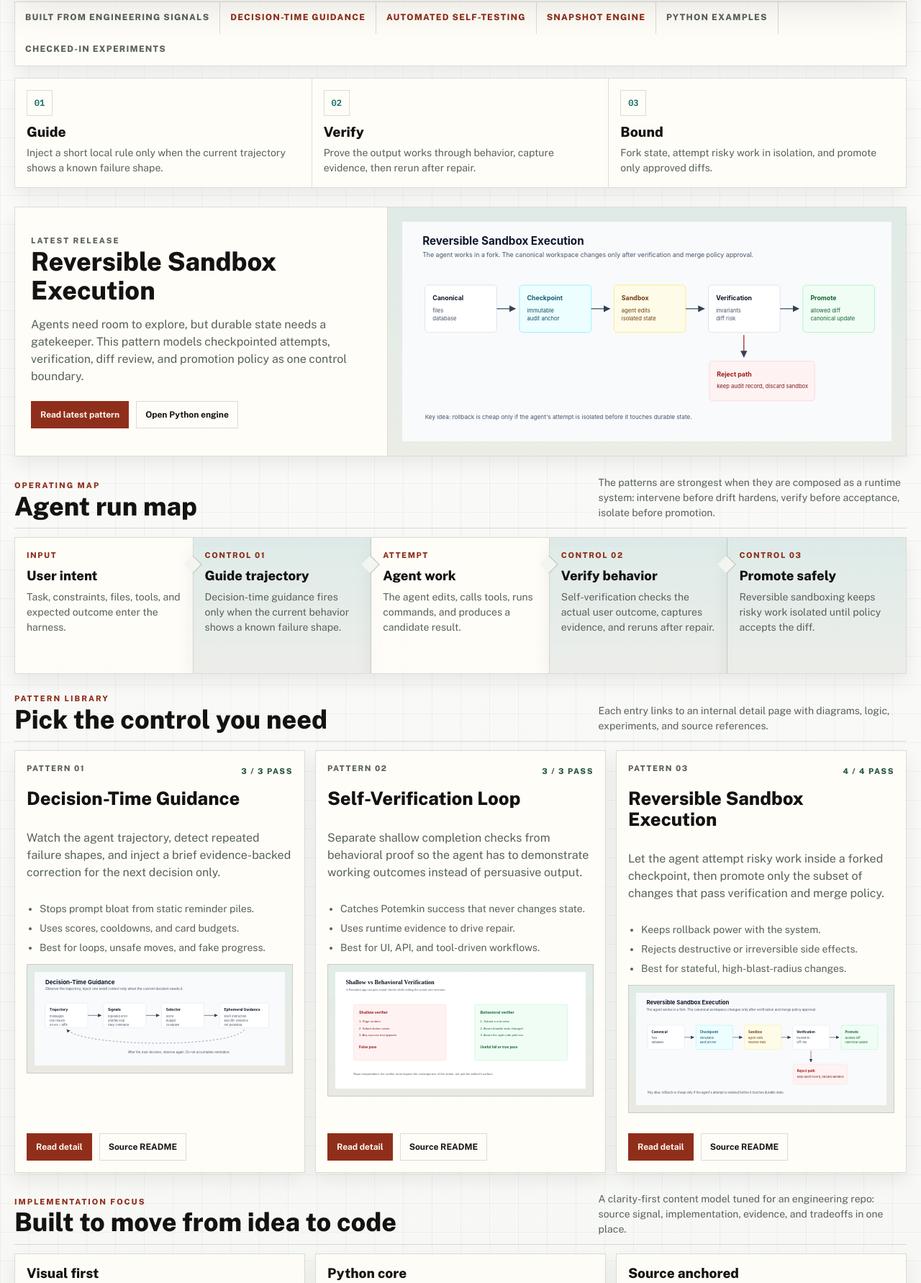
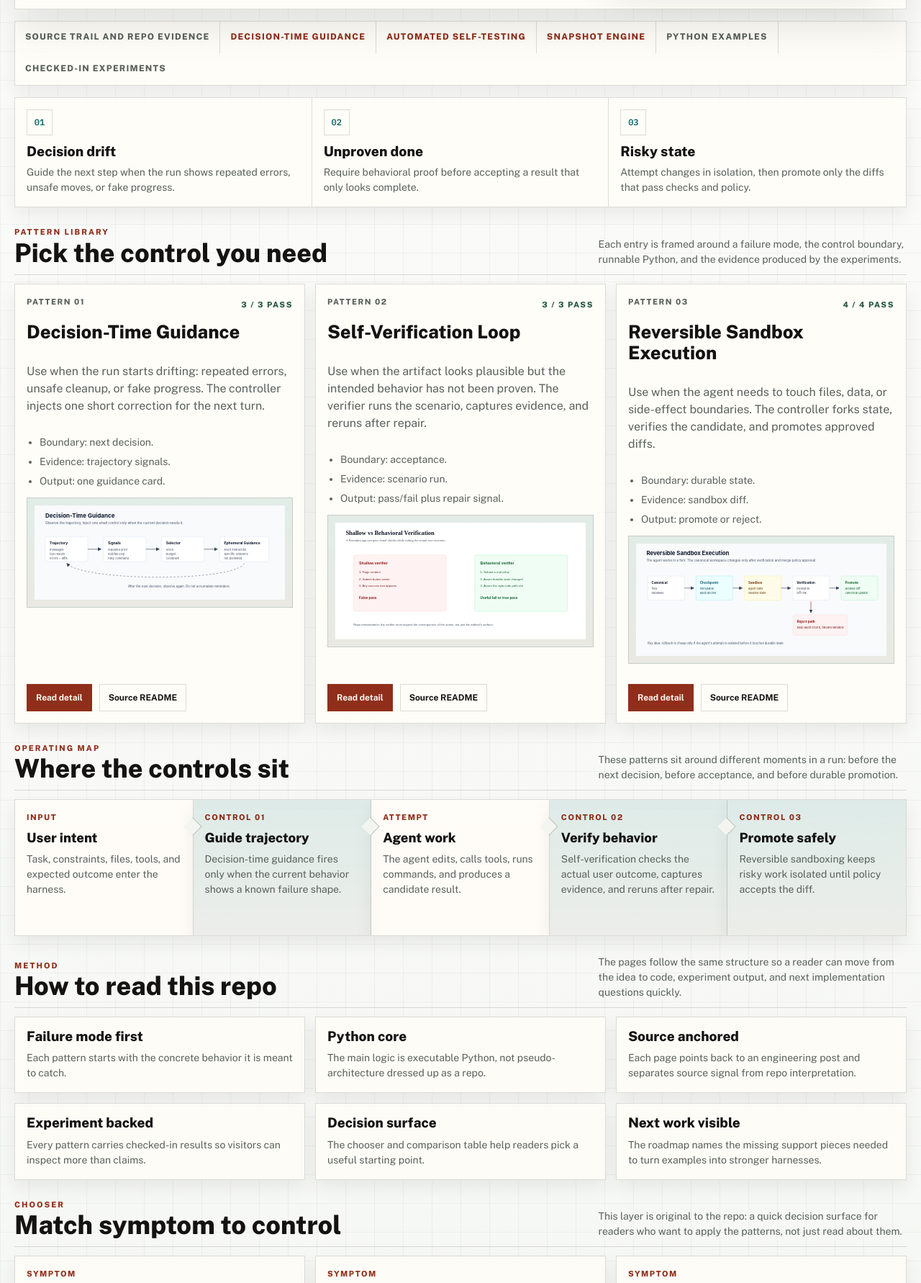
Before and after one commit to sushant-97/agent-system-patterns, a website: page docs/index.html in a window 1280 px wide. Shown: the part 489-2271 px from the top of the page at 72% size. Drawn offline with nearby package versions, Linux system fonts and the light colour scheme.

Commit message:
Refocus main page presentation

```diff
--- a/docs/index.html
+++ b/docs/index.html
@@ -6,7 +6,7 @@
     <title>Agent System Patterns</title>
     <meta
       name="description"
-      content="A compact public catalog of agent reliability patterns: decision-time guidance, self-verification, and reversible sandbox execution."
+      content="A focused field guide to three agent runtime control patterns: decision-time guidance, self-verification, and reversible sandbox execution."
     />
     <link rel="preconnect" href="https://fonts.googleapis.com" />
     <link rel="preconnect" href="https://fonts.gstatic.com" crossorigin />
@@ -23,12 +23,12 @@
         <a class="brand-link" href="https://github.com/sushant-97/agent-system-patterns">agent-system-patterns</a>
       </div>
       <nav class="topnav" aria-label="Primary">
+        <a href="#patterns">Patterns</a>
         <a href="#map">Map</a>
-        <a href="#patterns">Patterns</a>
         <a href="#compare">Compare</a>
-        <a href="#why">Why</a>
+        <a href="#why">Method</a>
+        <a href="#evidence">Results</a>
         <a href="#roadmap">Roadmap</a>
-        <a href="#evidence">Results</a>
         <a href="https://github.com/sushant-97/agent-system-patterns/blob/main/README.md">README</a>
         <a href="https://github.com/sushant-97/agent-system-patterns/blob/main/docs/principles.md">Principles</a>
       </nav>
@@ -39,37 +39,38 @@
         <div class="hero-copy">
           <div class="status-pill">
             <span></span>
-            Now reading: Pattern 03
+            Focused field guide
           </div>
           <p class="eyebrow">Agent System Patterns</p>
-          <h1>Practical controls for reliable agent runs.</h1>
+          <h1>Controls for agent failure modes.</h1>
           <p class="hero-text">
-            A compact catalog of three production-inspired runtime patterns:
-            guide the next decision, verify the result, and bound risky state changes.
+            Three Python-first patterns: guide drifting runs, verify behavior before acceptance,
+            and sandbox risky state changes. Each comes with source notes, diagrams,
+            executable logic, and experiment output.
           </p>
           <div class="hero-actions">
-            <a class="button button-primary" href="#patterns">Explore patterns</a>
-            <a class="button button-secondary" href="https://github.com/sushant-97/agent-system-patterns">Open repository</a>
+            <a class="button button-primary" href="#patterns">Pick a pattern</a>
+            <a class="button button-secondary" href="#compare">Compare controls</a>
           </div>
         </div>
 
         <aside class="hero-aside">
           <div class="metric-grid">
             <article>
-              <span>Patterns</span>
-              <strong>3</strong>
+              <span>Focus</span>
+              <strong>Runtime controls</strong>
             </article>
             <article>
-              <span>Language</span>
+              <span>Examples</span>
               <strong>Python-first</strong>
             </article>
             <article>
-              <span>Basis</span>
-              <strong>Replit engineering</strong>
+              <span>Source trail</span>
+              <strong>Engineering posts</strong>
             </article>
             <article>
-              <span>Checks</span>
-              <strong>10 / 10 pass</strong>
+              <span>Evidence</span>
+              <strong>10 experiment cases</strong>
             </article>
           </div>
           <div class="command-box">
@@ -80,7 +81,7 @@
       </section>
 
       <section class="source-band" aria-label="Engineering source signals">
-        <p>Built from engineering signals</p>
+        <p>Source trail and repo evidence</p>
         <a href="https://replit.com/blog/decision-time-guidance">Decision-time guidance</a>
         <a href="https://replit.com/blog/automated-self-testing">Automated self-testing</a>
         <a href="https://replit.com/blog/inside-replits-snapshot-engine">Snapshot engine</a>
@@ -91,39 +92,111 @@
       <section class="loop-strip" aria-label="Reliability loop">
         <a href="patterns/decision-time-guidance.html">
           <span>01</span>
-          <h2>Guide</h2>
-          <p>Inject a short local rule only when the current trajectory shows a known failure shape.</p>
+          <h2>Decision drift</h2>
+          <p>Guide the next step when the run shows repeated errors, unsafe moves, or fake progress.</p>
         </a>
         <a href="patterns/self-verification-loop.html">
           <span>02</span>
-          <h2>Verify</h2>
-          <p>Prove the output works through behavior, capture evidence, then rerun after repair.</p>
+          <h2>Unproven done</h2>
+          <p>Require behavioral proof before accepting a result that only looks complete.</p>
         </a>
         <a href="patterns/reversible-sandbox-execution.html">
           <span>03</span>
-          <h2>Bound</h2>
-          <p>Fork state, attempt risky work in isolation, and promote only approved diffs.</p>
+          <h2>Risky state</h2>
+          <p>Attempt changes in isolation, then promote only the diffs that pass checks and policy.</p>
         </a>
       </section>
 
-      <section class="section" id="latest">
-        <div class="featured-release">
-          <div class="featured-copy">
-            <p class="eyebrow">Latest Release</p>
-            <h2>Reversible Sandbox Execution</h2>
-            <p>
-              Agents need room to explore, but durable state needs a gatekeeper.
-              This pattern models checkpointed attempts, verification, diff review,
-              and promotion policy as one control boundary.
-            </p>
-            <div class="hero-actions">
-              <a class="button button-primary" href="patterns/reversible-sandbox-execution.html">Read latest pattern</a>
-              <a class="button button-secondary" href="https://github.com/sushant-97/agent-system-patterns/blob/main/patterns/03-reversible-sandbox-execution/sandbox_engine.py">Open Python engine</a>
+      <section class="section" id="patterns">
+        <div class="section-head compact-head">
+          <div>
+            <p class="eyebrow">Pattern Library</p>
+            <h2>Pick the control you need</h2>
+          </div>
+          <p class="section-note">
+            Each entry is framed around a failure mode, the control boundary,
+            runnable Python, and the evidence produced by the experiments.
+          </p>
+        </div>
+
+        <div class="pattern-grid">
+          <article class="pattern-card compact-card">
+            <a class="card-body-link" href="patterns/decision-time-guidance.html" aria-label="Open Decision-Time Guidance">
+              <div class="card-topline">
+                <span class="card-index">Pattern 01</span>
+                <span class="card-status">3 / 3 pass</span>
+              </div>
+              <h3>Decision-Time Guidance</h3>
+              <p>
+                Use when the run starts drifting: repeated errors, unsafe cleanup,
+                or fake progress. The controller injects one short correction for the next turn.
+              </p>
+              <ul class="mini-list">
+                <li>Boundary: next decision.</li>
+                <li>Evidence: trajectory signals.</li>
+                <li>Output: one guidance card.</li>
+              </ul>
+              <figure class="thumb-frame">
+                <img src="https://raw.githubusercontent.com/sushant-97/agent-system-patterns/main/patterns/01-decision-time-guidance/assets/control-loop.svg" alt="Decision-time guidance control loop diagram" />
+              </figure>
+            </a>
+            <div class="card-actions">
+              <a class="button button-primary" href="patterns/decision-time-guidance.html">Read detail</a>
+              <a class="button button-secondary" href="https://github.com/sushant-97/agent-system-patterns/blob/main/patterns/01-decision-time-guidance/README.md">Source README</a>
             </div>
-          </div>
-          <figure class="featured-diagram">
-            <img src="https://raw.githubusercontent.com/sushant-97/agent-system-patterns/main/patterns/03-reversible-sandbox-execution/assets/snapshot-fork-promote.svg" alt="Snapshot fork promote pipeline diagram" />
-          </figure>
+          </article>
+
+          <article class="pattern-card compact-card">
+            <a class="card-body-link" href="patterns/self-verification-loop.html" aria-label="Open Self-Verification Loop">
+              <div class="card-topline">
+                <span class="card-index">Pattern 02</span>
+                <span class="card-status">3 / 3 pass</span>
+              </div>
+              <h3>Self-Verification Loop</h3>
+              <p>
+                Use when the artifact looks plausible but the intended behavior has not been
+                proven. The verifier runs the scenario, captures evidence, and reruns after repair.
+              </p>
+              <ul class="mini-list">
+                <li>Boundary: acceptance.</li>
+                <li>Evidence: scenario run.</li>
+                <li>Output: pass/fail plus repair signal.</li>
+              </ul>
+              <figure class="thumb-frame">
+                <img src="https://raw.githubusercontent.com/sushant-97/agent-system-patterns/main/patterns/02-self-verification-loop/assets/shallow-vs-behavioral.svg" alt="Shallow versus behavioral verification diagram" />
+              </figure>
+            </a>
+            <div class="card-actions">
+              <a class="button button-primary" href="patterns/self-verification-loop.html">Read detail</a>
+              <a class="button button-secondary" href="https://github.com/sushant-97/agent-system-patterns/blob/main/patterns/02-self-verification-loop/README.md">Source README</a>
+            </div>
+          </article>
+
+          <article class="pattern-card compact-card">
+            <a class="card-body-link" href="patterns/reversible-sandbox-execution.html" aria-label="Open Reversible Sandbox Execution">
+              <div class="card-topline">
+                <span class="card-index">Pattern 03</span>
+                <span class="card-status">4 / 4 pass</span>
+              </div>
+              <h3>Reversible Sandbox Execution</h3>
+              <p>
+                Use when the agent needs to touch files, data, or side-effect boundaries.
+                The controller forks state, verifies the candidate, and promotes approved diffs.
+              </p>
+              <ul class="mini-list">
+                <li>Boundary: durable state.</li>
+                <li>Evidence: sandbox diff.</li>
+                <li>Output: promote or reject.</li>
+              </ul>
+              <figure class="thumb-frame">
+                <img src="https://raw.githubusercontent.com/sushant-97/agent-system-patterns/main/patterns/03-reversible-sandbox-execution/assets/snapshot-fork-promote.svg" alt="Snapshot fork promote pipeline diagram" />
+              </figure>
+            </a>
+            <div class="card-actions">
+              <a class="button button-primary" href="patterns/reversible-sandbox-execution.html">Read detail</a>
+              <a class="button button-secondary" href="https://github.com/sushant-97/agent-system-patterns/blob/main/patterns/03-reversible-sandbox-execution/README.md">Source README</a>
+            </div>
+          </article>
         </div>
       </section>
 
@@ -131,11 +204,11 @@
         <div class="section-head compact-head">
           <div>
             <p class="eyebrow">Operating Map</p>
-            <h2>Agent run map</h2>
+            <h2>Where the controls sit</h2>
           </div>
           <p class="section-note">
-            The patterns are strongest when they are composed as a runtime system:
-            intervene before drift hardens, verify before acceptance, isolate before promotion.
+            These patterns sit around different moments in a run: before the next decision,
+            before acceptance, and before durable promotion.
           </p>
         </div>
 
@@ -168,115 +241,22 @@
         </div>
       </section>
 
-      <section class="section" id="patterns">
-        <div class="section-head compact-head">
-          <div>
-            <p class="eyebrow">Pattern Library</p>
-            <h2>Pick the control you need</h2>
-          </div>
-          <p class="section-note">
-            Each entry links to an internal detail page with diagrams,
-            logic, experiments, and source references.
-          </p>
-        </div>
-
-        <div class="pattern-grid">
-          <article class="pattern-card compact-card">
-            <a class="card-body-link" href="patterns/decision-time-guidance.html" aria-label="Open Decision-Time Guidance">
-              <div class="card-topline">
-                <span class="card-index">Pattern 01</span>
-                <span class="card-status">3 / 3 pass</span>
-              </div>
-              <h3>Decision-Time Guidance</h3>
-              <p>
-                Watch the agent trajectory, detect repeated failure shapes, and inject a brief
-                evidence-backed correction for the next decision only.
-              </p>
-              <ul class="mini-list">
-                <li>Stops prompt bloat from static reminder piles.</li>
-                <li>Uses scores, cooldowns, and card budgets.</li>
-                <li>Best for loops, unsafe moves, and fake progress.</li>
-              </ul>
-              <figure class="thumb-frame">
-                <img src="https://raw.githubusercontent.com/sushant-97/agent-system-patterns/main/patterns/01-decision-time-guidance/assets/control-loop.svg" alt="Decision-time guidance control loop diagram" />
-              </figure>
-            </a>
-            <div class="card-actions">
-              <a class="button button-primary" href="patterns/decision-time-guidance.html">Read detail</a>
-              <a class="button button-secondary" href="https://github.com/sushant-97/agent-system-patterns/blob/main/patterns/01-decision-time-guidance/README.md">Source README</a>
-            </div>
-          </article>
-
-          <article class="pattern-card compact-card">
-            <a class="card-body-link" href="patterns/self-verification-loop.html" aria-label="Open Self-Verification Loop">
-              <div class="card-topline">
-                <span class="card-index">Pattern 02</span>
-                <span class="card-status">3 / 3 pass</span>
-              </div>
-              <h3>Self-Verification Loop</h3>
-              <p>
-                Separate shallow completion checks from behavioral proof so the agent has to
-                demonstrate working outcomes instead of persuasive output.
-              </p>
-              <ul class="mini-list">
-                <li>Catches Potemkin success that never changes state.</li>
-                <li>Uses runtime evidence to drive repair.</li>
-                <li>Best for UI, API, and tool-driven workflows.</li>
-              </ul>
-              <figure class="thumb-frame">
-                <img src="https://raw.githubusercontent.com/sushant-97/agent-system-patterns/main/patterns/02-self-verification-loop/assets/shallow-vs-behavioral.svg" alt="Shallow versus behavioral verification diagram" />
-              </figure>
-            </a>
-            <div class="card-actions">
-              <a class="button button-primary" href="patterns/self-verification-loop.html">Read detail</a>
-              <a class="button button-secondary" href="https://github.com/sushant-97/agent-system-patterns/blob/main/patterns/02-self-verification-loop/README.md">Source README</a>
-            </div>
-          </article>
-
-          <article class="pattern-card compact-card">
-            <a class="card-body-link" href="patterns/reversible-sandbox-execution.html" aria-label="Open Reversible Sandbox Execution">
-              <div class="card-topline">
-                <span class="card-index">Pattern 03</span>
-                <span class="card-status">4 / 4 pass</span>
-              </div>
-              <h3>Reversible Sandbox Execution</h3>
-              <p>
-                Let the agent attempt risky work inside a forked checkpoint, then promote only
-                the subset of changes that pass verification and merge policy.
-              </p>
-              <ul class="mini-list">
-                <li>Keeps rollback power with the system.</li>
-                <li>Rejects destructive or irreversible side effects.</li>
-                <li>Best for stateful, high-blast-radius changes.</li>
-              </ul>
-              <figure class="thumb-frame">
-                <img src="https://raw.githubusercontent.com/sushant-97/agent-system-patterns/main/patterns/03-reversible-sandbox-execution/assets/snapshot-fork-promote.svg" alt="Snapshot fork promote pipeline diagram" />
-              </figure>
-            </a>
-            <div class="card-actions">
-              <a class="button button-primary" href="patterns/reversible-sandbox-execution.html">Read detail</a>
-              <a class="button button-secondary" href="https://github.com/sushant-97/agent-system-patterns/blob/main/patterns/03-reversible-sandbox-execution/README.md">Source README</a>
-            </div>
-          </article>
-        </div>
-      </section>
-
       <section class="section" id="why">
         <div class="section-head compact-head">
           <div>
-            <p class="eyebrow">Implementation Focus</p>
-            <h2>Built to move from idea to code</h2>
+            <p class="eyebrow">Method</p>
+            <h2>How to read this repo</h2>
           </div>
           <p class="section-note">
-            A clarity-first content model tuned for an engineering repo:
-            source signal, implementation, evidence, and tradeoffs in one place.
+            The pages follow the same structure so a reader can move from the idea
+            to code, experiment output, and next implementation questions quickly.
           </p>
         </div>
 
         <div class="value-grid">
           <article>
-            <h3>Visual first</h3>
-            <p>Every pattern has a diagram so the control boundary is visible before the code appears.</p>
+            <h3>Failure mode first</h3>
+            <p>Each pattern starts with the concrete behavior it is meant to catch.</p>
           </article>
           <article>
             <h3>Python core</h3>
@@ -291,12 +271,12 @@
             <p>Every pattern carries checked-in results so visitors can inspect more than claims.</p>
           </article>
           <article>
-            <h3>Decision oriented</h3>
-            <p>The chooser and comparison table help readers decide which control solves their current failure.</p>
+            <h3>Decision surface</h3>
+            <p>The chooser and comparison table help readers pick a useful starting point.</p>
           </article>
           <article>
-            <h3>Production honest</h3>
-            <p>The site names gaps like telemetry schema, regression corpus, override paths, and cost budgets.</p>
+            <h3>Next work visible</h3>
+            <p>The roadmap names the missing support pieces needed to turn examples into stronger harnesses.</p>
           </article>
         </div>
       </section>
@@ -436,7 +416,7 @@
       </section>
 
       <footer class="footer-bar">
-        <p>Inspectable control patterns with runnable examples, source links, and internal docs pages.</p>
+        <p>A focused field guide with runnable examples, source links, and internal docs pages.</p>
         <a class="button button-secondary" href="https://github.com/sushant-97/agent-system-patterns">View on GitHub</a>
       </footer>
     </main>
```
